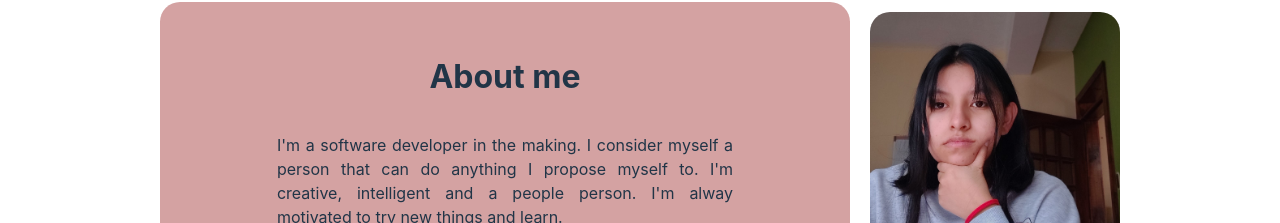
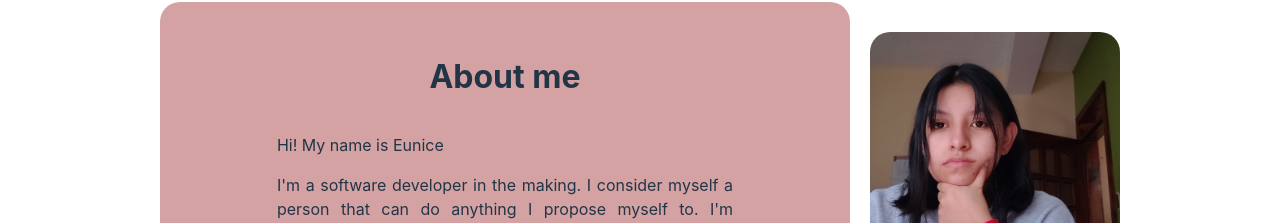
Before and after one commit to eunicean/Portafolio, a React (Vite) app: page / in a window 1280 px wide. Shown: the part 488-711 px from the top of the page. Built offline with nearby package versions, Linux system fonts and the light colour scheme.

Commit message:
changed about me

```diff
--- a/src/views/Aboutme.jsx
+++ b/src/views/Aboutme.jsx
@@ -4,6 +4,7 @@ function About(){
         <div className="aboutmeSection">
             <div className="info">
                 <p className="Tittle2"> About me</p>
+                <p className="aboutmecontent"> Hi! My name is Eunice</p>
                 <p className="aboutmecontent"> I'm a software developer in the making. I consider myself a person that can do anything I propose myself to. I'm creative, intelligent and a people person. I'm alway motivated to try new things and learn.</p>
                 <p className="aboutmecontent"> I have expierence in software and web development, both in back and front development. I have obtained varios skills that i can use with confidence.</p>
             </div>
```
